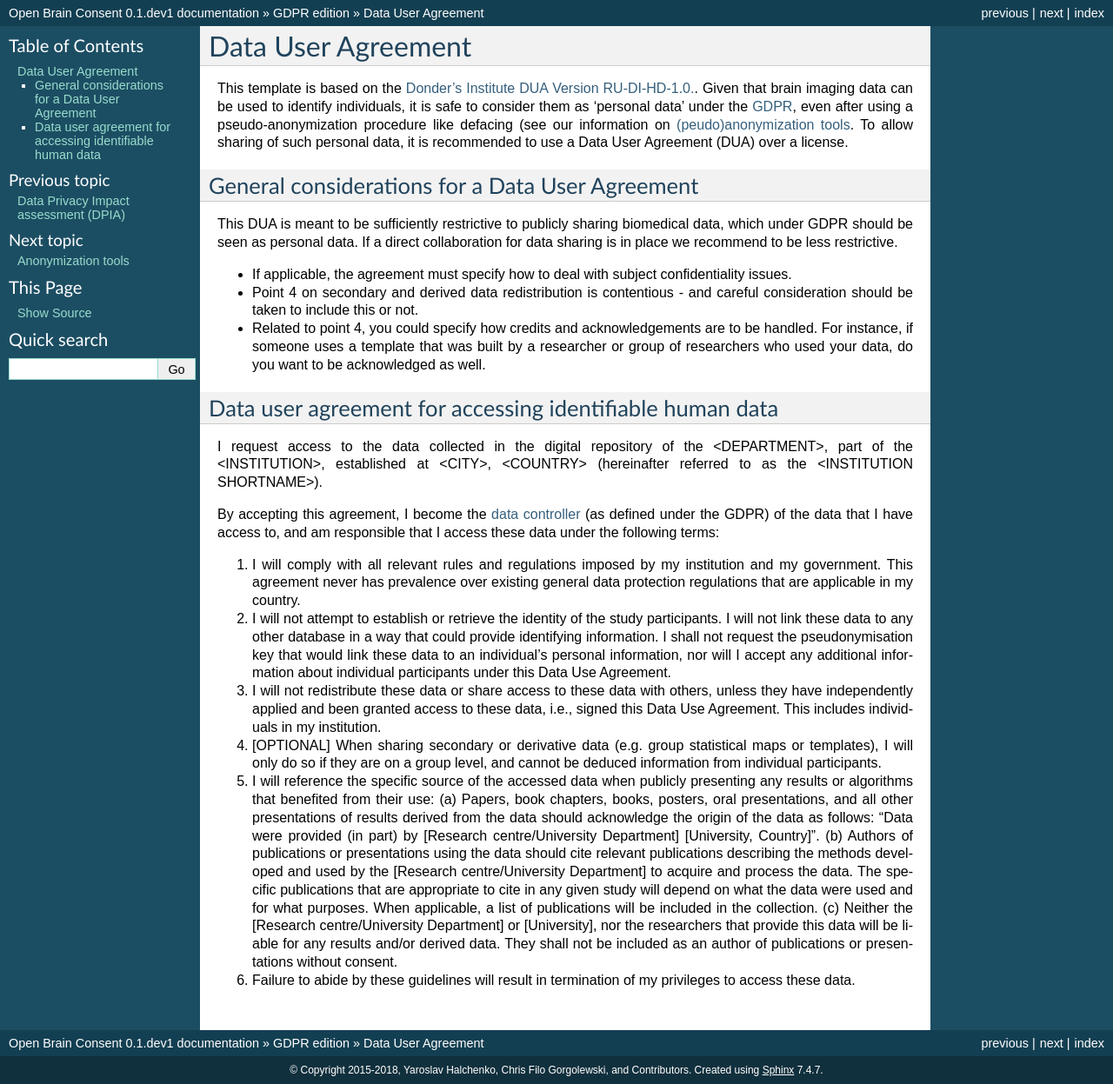
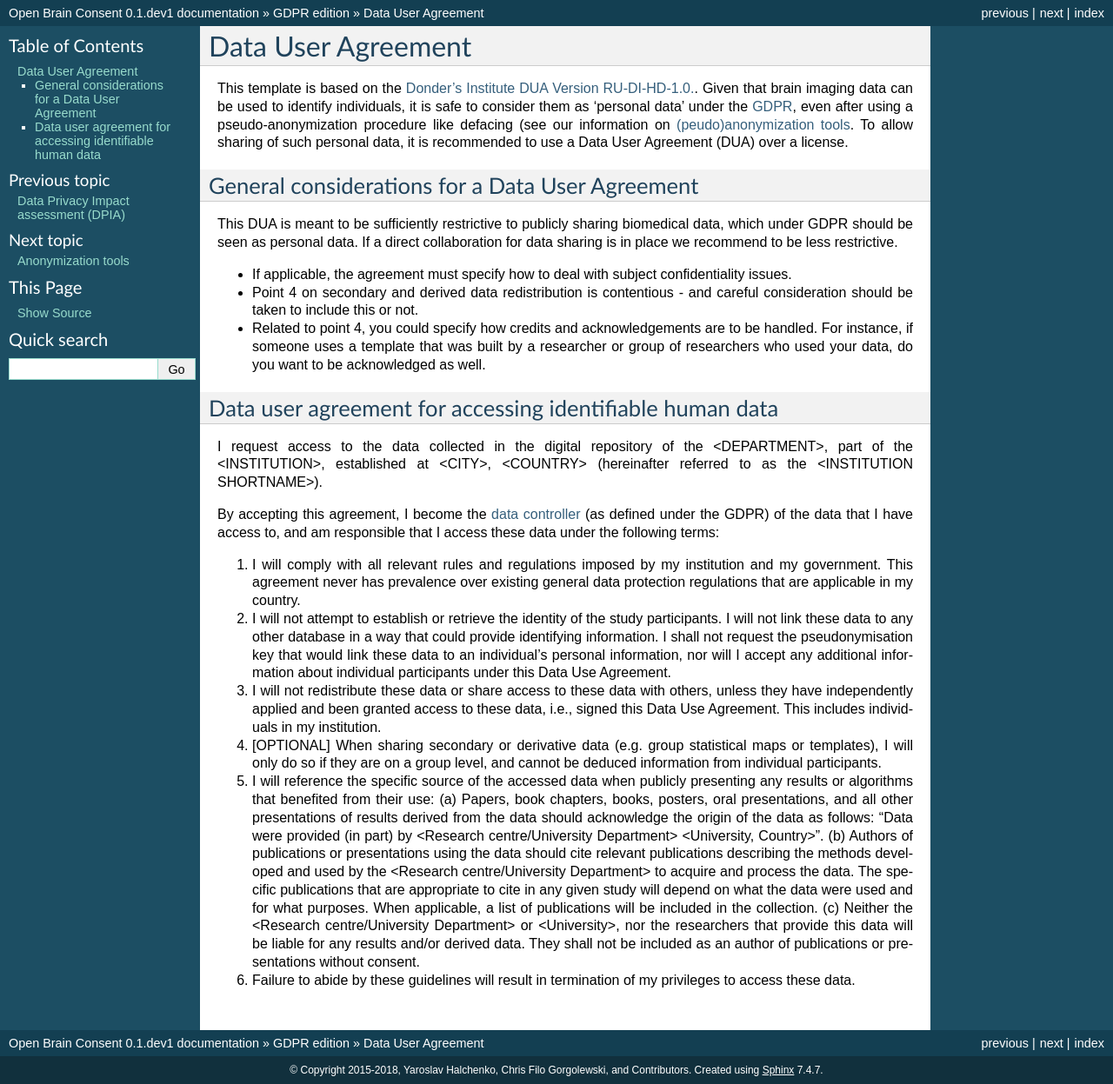
Before and after one commit to con/open-brain-consent, a Sphinx documentation site: the page built from docs/source/gdpr/data_user_agreement.rst, in a window 1280 px wide. Shown: the whole page at 87% size. Built offline with Sphinx 7.4.7, drawn with Linux system fonts in a browser that asks for light colours; some of the changed lines change nothing that is shown.

Commit message:
ENH: a few more of [] -> <> substitutions

```diff
--- a/docs/source/gdpr/data_user_agreement.rst
+++ b/docs/source/gdpr/data_user_agreement.rst
@@ -32,5 +32,5 @@ By accepting this agreement, I become the `data controller <https://ec.europa.eu
 2. I will not attempt to establish or retrieve the identity of the study participants. I will not link these data to any other database in a way that could provide identifying information. I shall not request the pseudonymisation key that would link these data to an individual's personal information, nor will I accept any additional information about individual participants under this Data Use Agreement.
 3. I will not redistribute these data or share access to these data with others, unless they have independently applied and been granted access to these data, i.e., signed this Data Use Agreement. This includes individuals in my institution.
 4. [OPTIONAL] When sharing secondary or derivative data (e.g. group statistical maps or templates), I will only do so if they are on a group level, and cannot be deduced information from individual participants.
-5. I will reference the specific source of the accessed data when publicly presenting any results or algorithms that benefited from their use: (a) Papers, book chapters, books, posters, oral presentations, and all other presentations of results derived from the data should acknowledge the origin of the data as follows: "Data were provided (in part) by [Research centre/University Department] [University, Country]”. (b) Authors of publications or presentations using the data should cite relevant publications describing the methods developed and used by the [Research centre/University Department] to acquire and process the data. The specific publications that are appropriate to cite in any given study will depend on what the data were used and for what purposes. When applicable, a list of publications will be included in the collection. (c) Neither the [Research centre/University Department] or [University], nor the researchers that provide this data will be liable for any results and/or derived data. They shall not be included as an author of publications or presentations without consent.
+5. I will reference the specific source of the accessed data when publicly presenting any results or algorithms that benefited from their use: (a) Papers, book chapters, books, posters, oral presentations, and all other presentations of results derived from the data should acknowledge the origin of the data as follows: "Data were provided (in part) by <Research centre/University Department> <University, Country>”. (b) Authors of publications or presentations using the data should cite relevant publications describing the methods developed and used by the <Research centre/University Department> to acquire and process the data. The specific publications that are appropriate to cite in any given study will depend on what the data were used and for what purposes. When applicable, a list of publications will be included in the collection. (c) Neither the <Research centre/University Department> or <University>, nor the researchers that provide this data will be liable for any results and/or derived data. They shall not be included as an author of publications or presentations without consent.
 6. Failure to abide by these guidelines will result in termination of my privileges to access these data.
```
